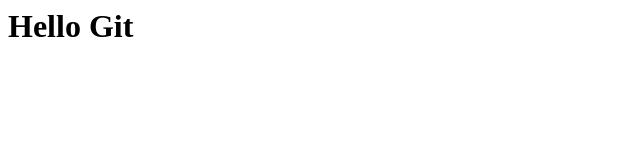
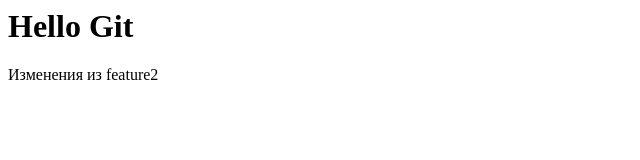
Before and after one commit to Nastya9602/mimi, a plain HTML site: page index.html in a window 1280 px wide. Shown: the whole page, without its empty margins (0-640 px from the left). Drawn offline with Linux system fonts and the light colour scheme.

Commit message:
Добавлены изменения в feature2

```diff
--- a/index.html
+++ b/index.html
@@ -1 +1,2 @@
 <h1>Hello Git</h1>
+<p>Изменения из feature2</p>
```
